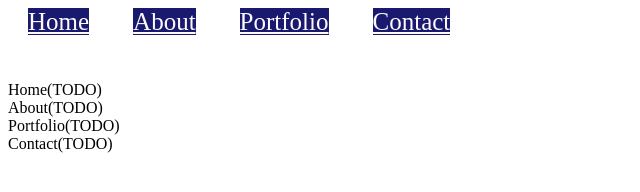
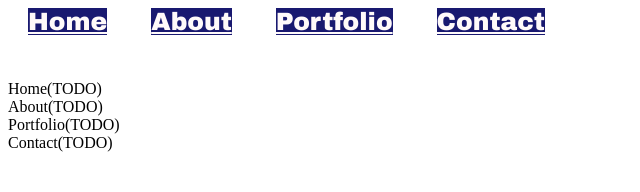
Before and after one commit to j4s0nl12/j4s0nl12.github.io, a plain HTML site: page index.html in a window 1280 px wide. Shown: the whole page, without its empty margins (0-640 px from the left). Drawn offline with Linux system fonts and the light colour scheme.

Commit message:
Update styles.css

```diff
--- a/styles.css
+++ b/styles.css
@@ -1,9 +1,9 @@
 #navbar {
+    background-color: midnightblue;
     position: fixed;
     top: 0px;
     width: 100%;
     overflow: hidden;
-    height: 44px;
 }
 
 #belownav {
@@ -13,8 +13,9 @@
 .navbar_button {
     background-color: midnightblue;
     color: snow;
-    margin: 10px 20px;
+    margin: 15px 20px;
     font-size: 25px;
+    font-family: Arial Black;
 }
 
 .navbar_button:hover {
```
